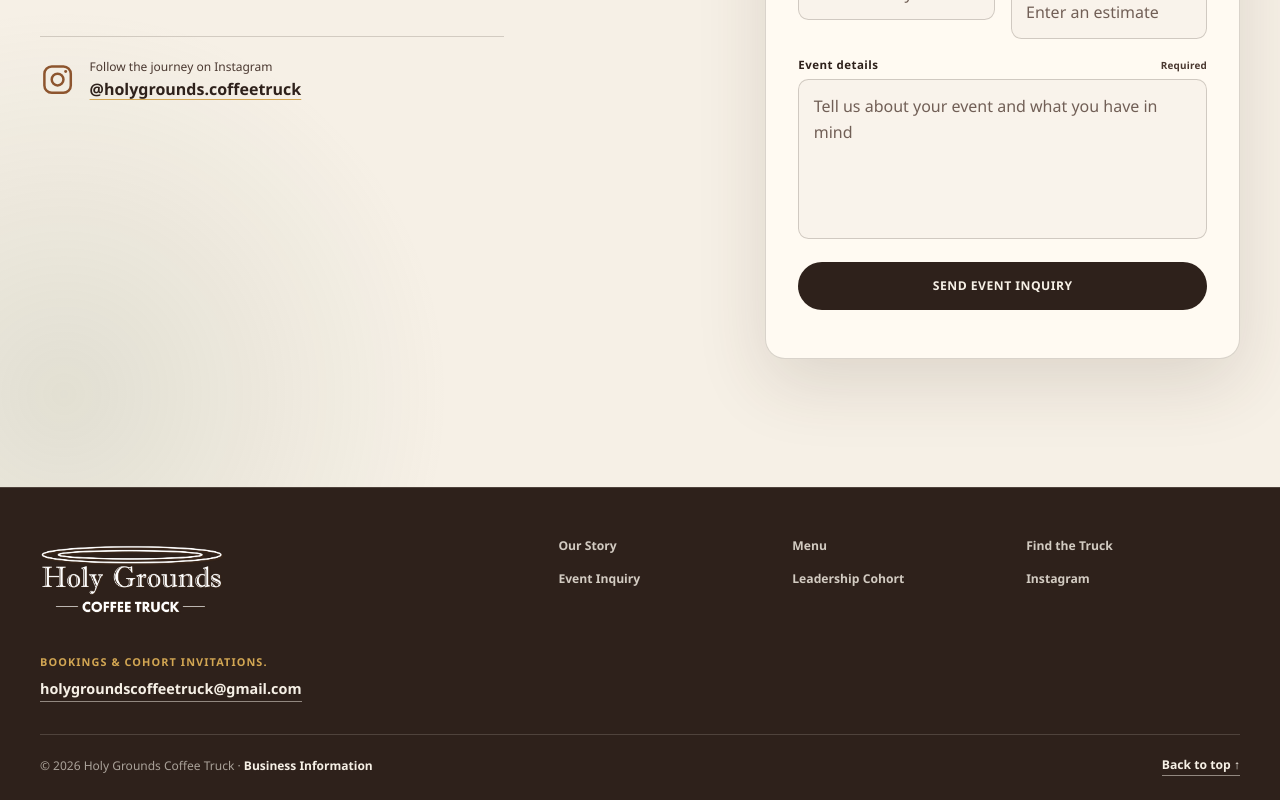
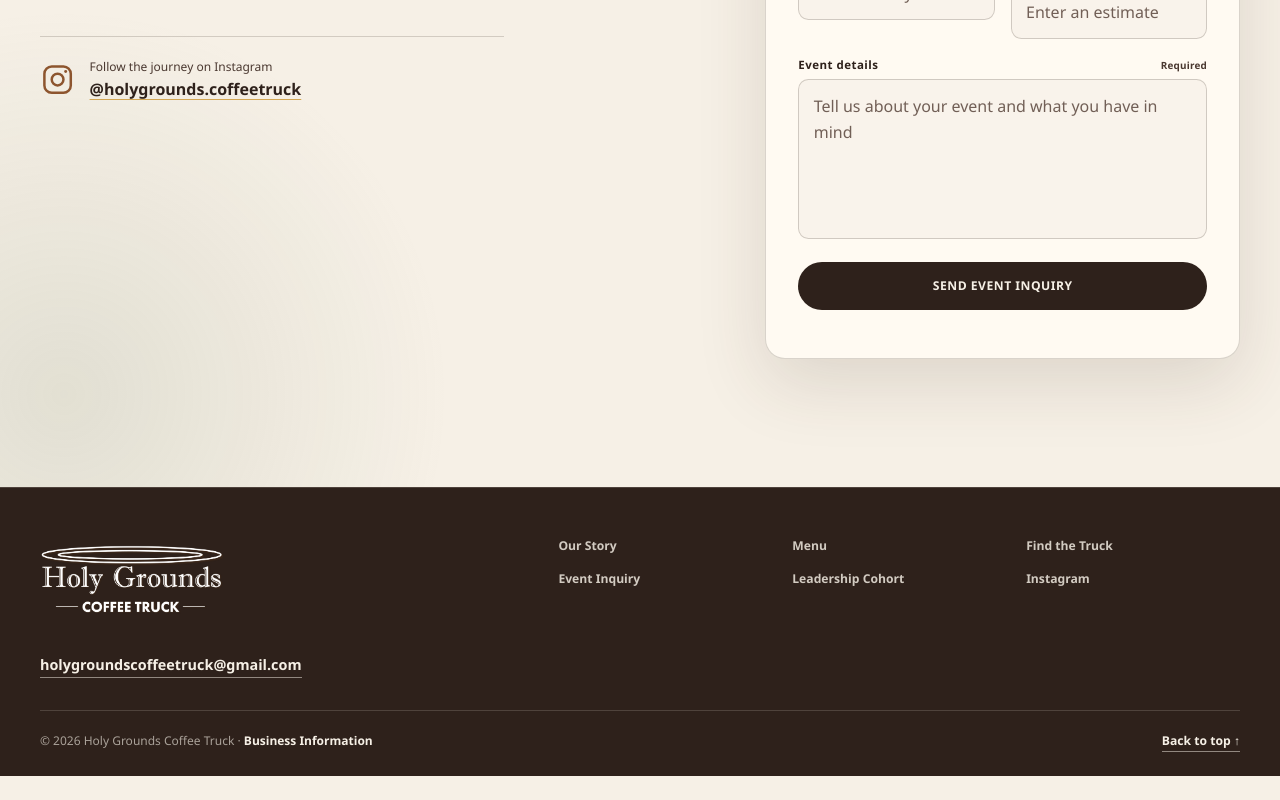
Before and after one commit to antiprysm/holy-grounds-prototype, a Next.js app: page / in a window 1280 px wide. Shown: the part 5807-6607 px from the top of the page. After the commit the page ends 6583 px from the top, so only its background shows below. Built offline with nearby package versions, Linux system fonts and the light colour scheme.

Commit message:
Remove bookings and cohort paragraph from footer

```diff
--- a/src/components/SiteChrome.tsx
+++ b/src/components/SiteChrome.tsx
@@ -81,7 +81,6 @@
         </div>
 
         <div className="footer-contact">
-          <span>{siteContent.footer.contactLabel}</span>
           <a href={`mailto:${siteContent.footer.email}`}>{siteContent.footer.email}</a>
         </div>
 
--- a/src/data/siteContent.ts
+++ b/src/data/siteContent.ts
@@ -516,7 +516,6 @@
   footer: {
     title: "Holy Grounds Coffee Truck",
     motto: "Where Miracles Are Brewing",
-    contactLabel: "Bookings & cohort invitations.",
     email: "holygroundscoffeetruck@gmail.com",
     links: [
       { label: "Our Story", href: "/our-story" },
```
